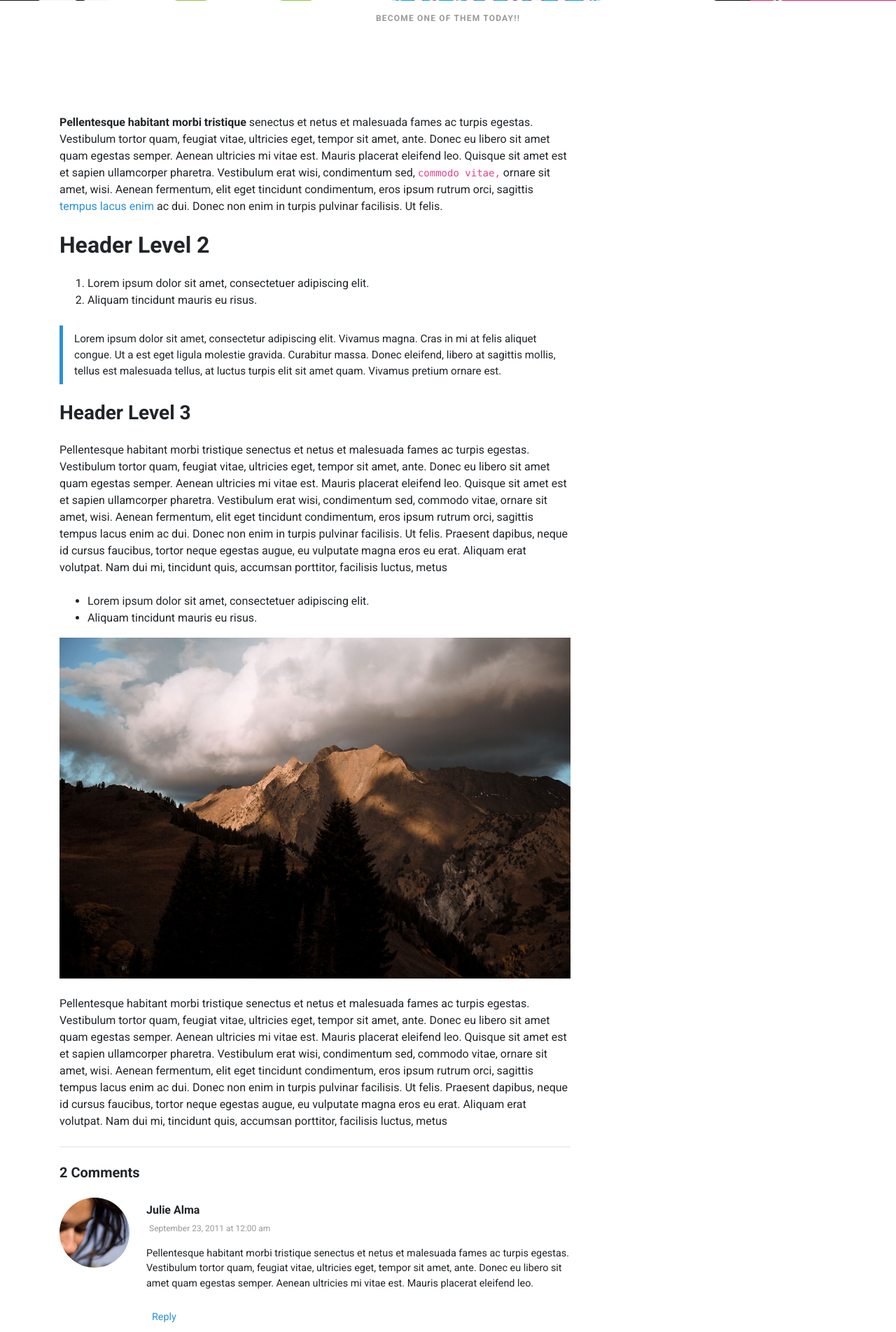
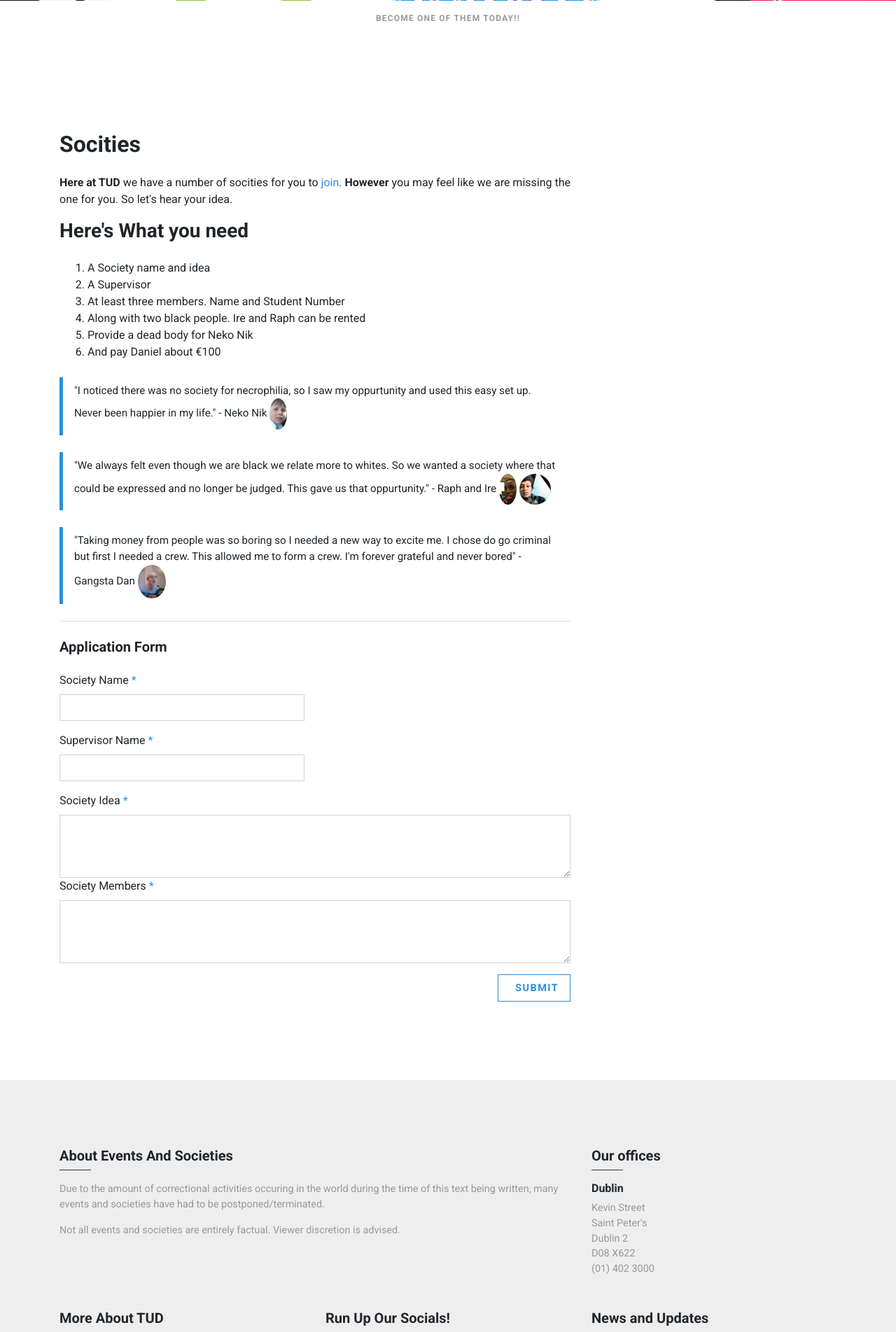
Before and after one commit to MaxZah123/Global-Software-2-Website, a Django app: template websiteproj/templates/HowToMake.html in a window 1280 px wide. Shown: the part 845-2748 px from the top of the page at 70% size. Run offline with Django 3.2, Linux system fonts and the light colour scheme; the template is opened without the code that fills it, so the values that code supplies are empty; some libraries are stand-ins or nearby versions.

Commit message:
nearly done

```diff
--- a/websiteproj/templates/HowToMake.html
+++ b/websiteproj/templates/HowToMake.html
@@ -71,58 +71,44 @@
       <div class="container py-5">
         <div class="row">
           <div class="col-lg-8">
-            <p> <strong>Pellentesque habitant morbi tristique</strong> senectus et netus et malesuada fames ac turpis egestas. Vestibulum tortor quam, feugiat vitae, ultricies eget, tempor sit amet, ante. Donec eu libero sit amet quam egestas semper. Aenean ultricies mi vitae est. Mauris placerat eleifend leo. Quisque sit amet est et sapien ullamcorper pharetra. Vestibulum erat wisi, condimentum sed, <code>commodo vitae,</code> ornare sit amet, wisi. Aenean fermentum, elit eget tincidunt condimentum, eros ipsum rutrum orci, sagittis <a href="#">tempus lacus enim</a> ac dui. Donec non enim in turpis pulvinar facilisis. Ut felis.</p>
-            <h2 class="my-4">Header Level 2</h2>
+			<h2 class="my-4">Socities</h2>
+            <p> <strong>Here at TUD</strong> we have a number of socities for you to <a href ="Join">join</a>. <strong>However</strong>  you may feel like we are missing the one for you. So let's hear your idea. </p>
+			<h3 class="mb-4">Here's What you need</h3>
             <ol>
-              <li>Lorem ipsum dolor sit amet, consectetuer adipiscing elit.</li>
-              <li>Aliquam tincidunt mauris eu risus.</li>
+              <li>A Society name and idea</li>
+              <li>A Supervisor</li>
+			  <li>{%trans "At least three members. Name and Student Number" %}</li>
+			  <li>Along with two black people. Ire and Raph can be rented</li>
+			  <li>Provide a dead body for Neko Nik</li>
+			  <li>And pay Daniel about €100</li>
             </ol>
-            <blockquote class="blockquote my-4">Lorem ipsum dolor sit amet, consectetur adipiscing elit. Vivamus magna. Cras in mi at felis aliquet congue. Ut a est eget ligula molestie gravida. Curabitur massa. Donec eleifend, libero at sagittis mollis, tellus est malesuada tellus, at luctus turpis elit sit amet quam. Vivamus pretium ornare est.</blockquote>
-            <h3 class="mb-4">Header Level 3</h3>
-            <p class="mb-4">Pellentesque habitant morbi tristique senectus et netus et malesuada fames ac turpis egestas. Vestibulum tortor quam, feugiat vitae, ultricies eget, tempor sit amet, ante. Donec eu libero sit amet quam egestas semper. Aenean ultricies mi vitae est. Mauris placerat eleifend leo. Quisque sit amet est et sapien ullamcorper pharetra. Vestibulum erat wisi, condimentum sed, commodo vitae, ornare sit amet, wisi. Aenean fermentum, elit eget tincidunt condimentum, eros ipsum rutrum orci, sagittis tempus lacus enim ac dui. Donec non enim in turpis pulvinar facilisis. Ut felis. Praesent dapibus, neque id cursus faucibus, tortor neque egestas augue, eu vulputate magna eros eu erat. Aliquam erat volutpat. Nam dui mi, tincidunt quis, accumsan porttitor, facilisis luctus, metus</p>
-            <ul>
-              <li>Lorem ipsum dolor sit amet, consectetuer adipiscing elit.</li>
-              <li>Aliquam tincidunt mauris eu risus.</li>
-            </ul><img src="{%static 'img/blog1.jpg' %}" alt="Example blog post alt" class="img-fluid mb-4">
-            <p>Pellentesque habitant morbi tristique senectus et netus et malesuada fames ac turpis egestas. Vestibulum tortor quam, feugiat vitae, ultricies eget, tempor sit amet, ante. Donec eu libero sit amet quam egestas semper. Aenean ultricies mi vitae est. Mauris placerat eleifend leo. Quisque sit amet est et sapien ullamcorper pharetra. Vestibulum erat wisi, condimentum sed, commodo vitae, ornare sit amet, wisi. Aenean fermentum, elit eget tincidunt condimentum, eros ipsum rutrum orci, sagittis tempus lacus enim ac dui. Donec non enim in turpis pulvinar facilisis. Ut felis. Praesent dapibus, neque id cursus faucibus, tortor neque egestas augue, eu vulputate magna eros eu erat. Aliquam erat volutpat. Nam dui mi, tincidunt quis, accumsan porttitor, facilisis luctus, metus</p>
-            <div class="border-bottom my-4"></div>
-            <h5 class="mb-4">2 Comments</h5>
-            <div class="media mb-5"><img src="{%static 'img/blog-avatar.jpg' %}" alt="" width="100" class="rounded-circle">
-              <div class="media-body ml-4">
-                <h6 class="my-2">Julie Alma</h6>
-                <p class="small text-muted"> <i class="far fa-clock mr-1"></i>September 23, 2011 at 12:00 am</p>
-                <p class="text-small mb-4">Pellentesque habitant morbi tristique senectus et netus et malesuada fames ac turpis egestas. Vestibulum tortor quam, feugiat vitae, ultricies eget, tempor sit amet, ante. Donec eu libero sit amet quam egestas semper. Aenean ultricies mi vitae est. Mauris placerat eleifend leo.</p><a href="#" class="text-small"><i class="fas fa-reply mr-2"></i>Reply</a>
-              </div>
-            </div>
-            <div class="media mb-5"><img src="{%static 'img/blog-avatar2.jpg' %}" alt="" width="100" class="rounded-circle">
-              <div class="media-body ml-4">
-                <h6 class="my-2">Julie Alma</h6>
-                <p class="small text-muted"> <i class="far fa-clock mr-1"></i>September 23, 2011 at 12:00 am</p>
-                <p class="text-small mb-4">Pellentesque habitant morbi tristique senectus et netus et malesuada fames ac turpis egestas. Vestibulum tortor quam, feugiat vitae, ultricies eget, tempor sit amet, ante. Donec eu libero sit amet quam egestas semper. Aenean ultricies mi vitae est. Mauris placerat eleifend leo.</p><a href="#" class="text-small"><i class="fas fa-reply mr-2"></i>Reply</a>
-              </div>
-            </div>
-            <div class="border-bottom my-4"></div>
-            <h5 class="mb-4">Leave comment</h5>
+			<blockquote class="blockquote my-4">"I noticed there was no society for necrophilia, so I saw my oppurtunity and used this easy set up. Never been happier in my life." - Neko Nik <img src="{%static 'img/yngnek.jpeg' %}" alt="" width="25" class="rounded-circle"></blockquote>
+			<blockquote class="blockquote my-4">"We always felt even though we are black we relate more to whites. So we wanted a society where that could be expressed and no longer be judged. This gave us that oppurtunity." - Raph and Ire <img src="{%static 'img/hedidit.jpeg' %}" alt="" width="25" class="rounded-circle"> <img src="{%static 'img/whiteire.jpeg' %}" alt="" width="45" class="rounded-circle"></blockquote>
+			<blockquote class="blockquote my-4">"Taking money from people was so boring so I needed a new way to excite me. I chose do go criminal but first I needed a crew. This allowed me to form a crew. I'm forever grateful and never bored" - Gangsta Dan <img src="{%static 'img/gangstadan.jpeg' %}" alt="" width="40" class="rounded-circle"></blockquote>
+			<div class="border-bottom my-4"></div>
+            <h5 class="mb-4">Application Form</h5>
             <form id="contact-form" method="post" action="contact.php" class="contact-form form">
               <div class="row">
                 <div class="form-group col-lg-6">
-                  <label for="name" class="font-weight-normal">Name <span class="text-primary">*</span></label>
+                  <label for="name" class="font-weight-normal">Society Name <span class="text-primary">*</span></label>
                   <input id="name" type="text" name="name" required class="form-control">
                 </div>
               </div>
               <div class="row">
                 <div class="form-group col-lg-6">
-                  <label for="email" class="font-weight-normal">Email <span class="text-primary">*</span></label>
+                  <label for="email" class="font-weight-normal">Supervisor Name <span class="text-primary">*</span></label>
                   <input id="email" type="email" name="email" required class="form-control">
                 </div>
               </div>
               <div class="row">
                 <div class="form-group col-lg-12">
-                  <label for="message" class="font-weight-normal">Comment <span class="text-primary">*</span></label>
+                  <label for="message" class="font-weight-normal">Society Idea <span class="text-primary">*</span></label>
+                  <textarea id="message" rows="3" name="message" class="form-control"></textarea>
+				  <label for="message" class="font-weight-normal">Society Members <span class="text-primary">*</span></label>
                   <textarea id="message" rows="3" name="message" class="form-control"></textarea>
                 </div>
                 <div class="form-group col-lg-12 text-right">
-                  <button type="submit" class="btn btn-outline-primary"> <i class="far fa-comment mr-2"> </i>Post comment</button>
+                  <button type="submit" class="btn btn-outline-primary"> <i class="far fa-comment mr-2"> </i>Submit</button>
                 </div>
               </div>
             </form>
@@ -134,24 +120,48 @@
       <div class="container py-5">
         <div class="row">
           <div class="col-lg-8 col-md-6 mb-4">
-            <h5 class="lined lined-dark mb-3">{%trans "For further information contact:" %}</h5>
-            <p class="text-muted text-small">Kaytee Behan, {%trans "Societies Development Officer" %}(Aungier St)- kaytee@socs.dit.ie</p>
-            <p class="text-muted text-small">Anita Conway, {%trans "Head of Societies" %} - anita@socs.dit.ie </p>
+            <h5 class="lined lined-dark mb-3">About Events And Societies</h5>
+            <p class="text-muted text-small">Due to the amount of correctional activities occuring in the world during the time of this text being written, many events and societies have had to be postponed/terminated.</p>
+            <p class="text-muted text-small">Not all events and societies are entirely factual. Viewer discretion is advised.</p>
           </div>
           <div class="col-lg-4 col-md-6 mb-4">
-            <h5 class="lined lined-dark mb-3">{%trans "Our offices" %}</h5>
-            <h6>Grangegorman</h6>
-            <p class="text-muted mb-0 text-small">Grangegorman Lower, Arran Quay,</p>
-            <p class="text-muted mb-0 text-small">Dublin 7</p>
-            <p class="text-muted mb-4 text-small">(01) 402 3000 </p>
+            <h5 class="lined lined-dark mb-3">Our offices</h5>
+            <h6>Dublin</h6>
+            <p class="text-muted mb-0 text-small">Kevin Street</p>
+            <p class="text-muted mb-0 text-small">Saint Peter's</p>
+			<p class="text-muted mb-0 text-small">Dublin 2</p>
+			<p class="text-muted mb-0 text-small">D08 X622</p>
+            <p class="text-muted mb-4 text-small">(01) 402 3000</p>
           </div>
-		  <div class="col-lg-4 col-md-6 mb-4">
-            <h5 class="lined lined-dark mb-3">{%trans "Follow us on:" %}</h5>
+          <div class="col-lg-4 col-md-6 mb-4">
+            <h5 class="lined lined-dark mb-3">More About TUD</h5>
+            <ul class="list-unstyled">
+              <li><a href="https://tudublin.ie/explore/" class="footer-link text-small">Explore</a></li>
+              <li><a href="https://tudublin.ie/study/visit-us/open-days/" class="footer-link text-small">Open Days</a></li>
+              <li><a href="https://tudublin.ie/study/visit-us/" class="footer-link text-small">Visit Us</a></li>
+              <li><a href="https://tudublin.ie/explore/university-calendar/" class="footer-link text-small">Accounting</a></li>
+            </ul>
+          </div>
+          <div class="col-lg-4 col-md-6 mb-4">
+            <h5 class="lined lined-dark mb-3">Run Up Our Socials!</h5>
             <ul class="list-inline">
-              <li class="list-inline-item"><a href="https://www.facebook.com/TUDublinCCSocieties/" class="social-link"><i class="fab fa-facebook-f"></i></a></li>
-              <li class="list-inline-item"><a href="https://twitter.com/tudublin_socs?lang=en" class="social-link"><i class="fab fa-twitter"></i></a></li>
-              <li class="list-inline-item"><a href="https://www.instagram.com/explore/locations/134255093261497/ireland/dublin-ireland/dit-societies-office/" class="social-link"><i class="fab fa-instagram"></i></a></li>
+              <li class="list-inline-item"><a href="https://www.facebook.com/why.not.networks/photos/a.2789725731121268/2789764774450697/?type=3&theater" class="social-link"><i class="fab fa-facebook-f"></i></a></li>
+              <li class="list-inline-item"><a href="https://twitter.com/bec_white" class="social-link"><i class="fab fa-twitter"></i></a></li>
+              <li class="list-inline-item"><a href="mailto:someone@example.com?Subject=Hello%20again" class="social-link"><i class="fas fa-envelope"></i></a></li>
             </ul>
+          </div>
+          <div class="col-lg-4 col-md-6">
+            <h5 class="lined lined-dark mb-3">News and Updates</h5>
+            <p class="text-muted mb-4 text-small">Sign up to get weekly updates on events and societies!
+              <form action="#">
+                <div class="input-group mb-3">
+                  <input type="text" placeholder="Recipient's username" aria-label="Recipient's username" aria-describedby="basic-addon2" class="form-control">
+                  <div class="input-group-append">
+                    <button id="basic-addon2" type="submit" class="input-group-text"><i class="fas fa-paper-plane"></i></button>
+                  </div>
+                </div>
+              </form>
+            </p>
           </div>
         </div>
       </div>
@@ -159,10 +169,10 @@
         <div class="container">
           <div class="row">
             <div class="col-lg-6 text-center text-lg-left mb-1 mb-lg-0">
-              <p class="small text-gray mb-0">©2020 Drink21 Studios</p>
+              <p class="small text-gray mb-0">©2020 DRINK21</p>
             </div>
             <div class="col-lg-6 text-center text-lg-right">
-              <p class="small text-gray mb-0">Template by <a href="https://bootstrapious.com" class="text-gray">Bootstrapious.com</a></p>
+              <p class="small text-gray mb-0">KRAZE 4EVER</p>
             </div>
           </div>
         </div>
```
Also changed, not shown: websiteproj/static/img/gangstadan.jpeg (added), websiteproj/static/img/hedidit.jpeg (added), websiteproj/static/img/oldnek.jpeg (added), websiteproj/static/img/whiteire.jpeg (added), websiteproj/static/img/yngnek.jpeg (added).
